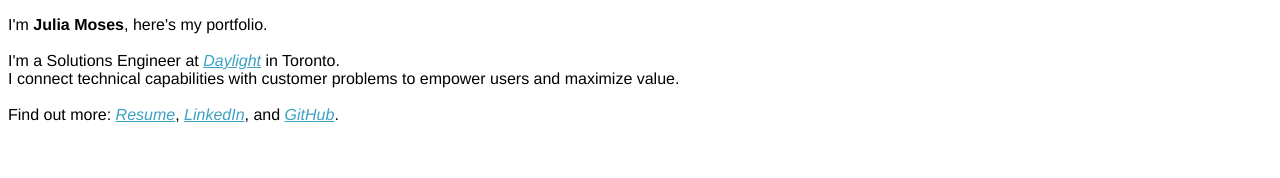
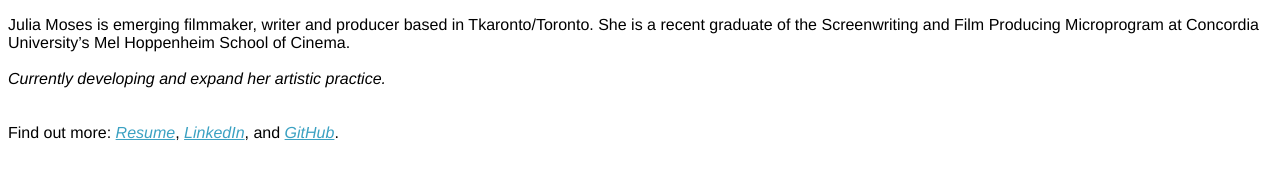
Before and after one commit to juliamoses/juliamoses.github.io, a plain HTML site: page index.html in a window 1280 px wide. Drawn offline with Linux system fonts and the light colour scheme.

Commit message:
Change to Artist CV 2024

```diff
--- a/index.html
+++ b/index.html
@@ -9,12 +9,12 @@
   </head>
   <body>
     <p>
-      I'm <strong>Julia Moses</strong>, here's my portfolio.
+      Julia Moses is emerging filmmaker, writer and producer based in Tkaronto/Toronto.
+      She is a recent graduate of the Screenwriting and Film Producing Microprogram at Concordia University’s Mel Hoppenheim School of Cinema.
       <br>
       <br>
-        I'm a Solutions Engineer at <a href="https://daylight.io/" target="_blank">Daylight</a> in Toronto.
+        <i>Currently developing and expand her artistic practice.</i>
       <br>
-      I connect technical capabilities with customer problems to empower users and maximize value.
       <br>
       <br>
     Find out more:
```
